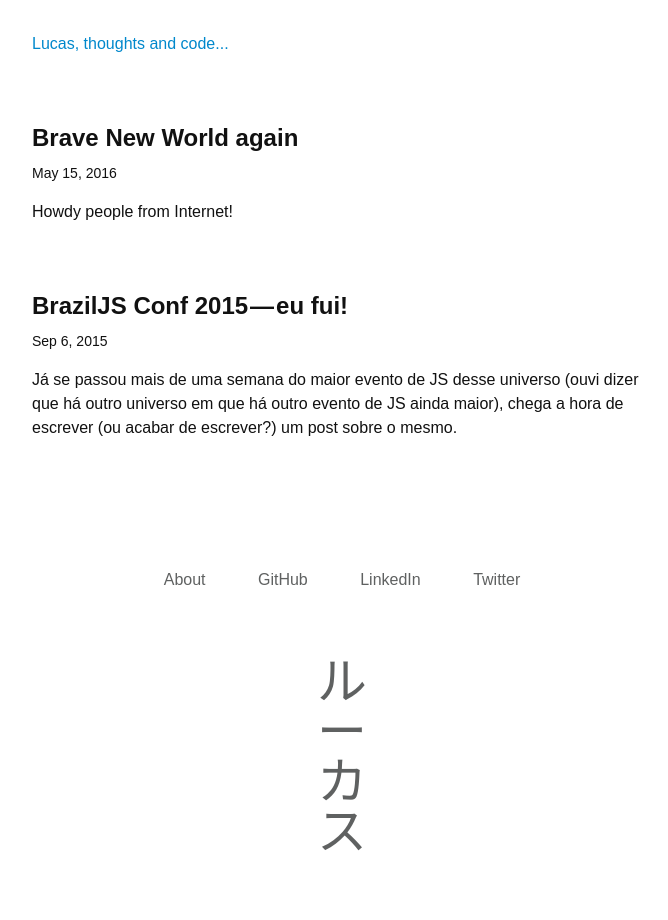
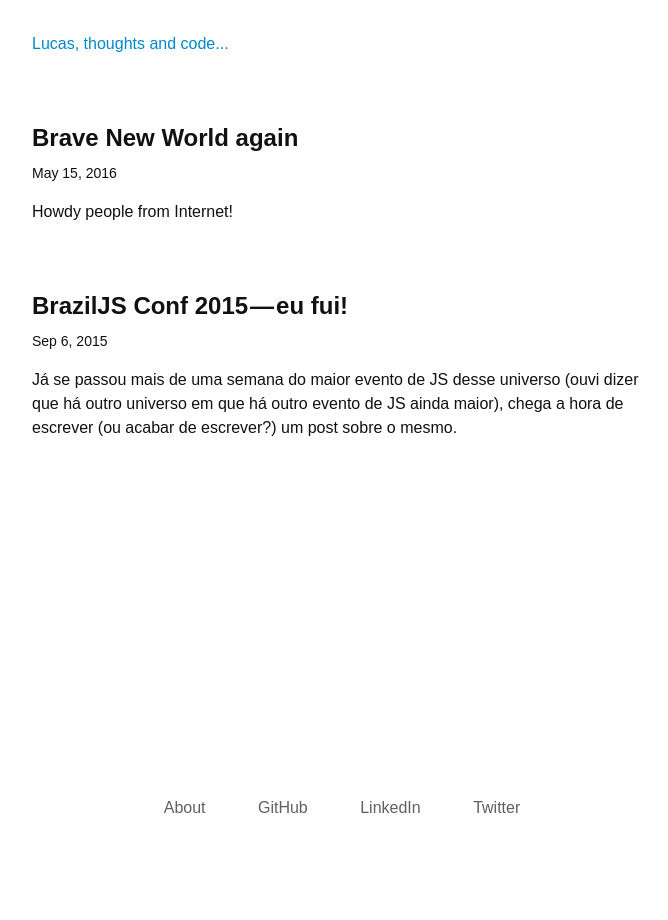
Before and after one commit to AgtLucas/_agtlucas.com, a Jekyll site: the page built from index.html, in a window 1280 px wide. Shown: the whole page, without its empty margins (298-966 px from the left). Built offline with Jekyll 4.4.1, drawn with Linux system fonts in a browser that asks for light colours; some web fonts are replaced.

Commit message:
Remove symbol from footer

```diff
--- a/_includes/footer.html
+++ b/_includes/footer.html
@@ -5,13 +5,4 @@
     <a href="https://linkedin.com/in/agtlucas" class="Nav-item">LinkedIn</a>
     <a href="https://twitter.com/_agtlucas" class="Nav-item">Twitter</a>
   </nav>
-
-  <svg class="jp-Name" width="180px" height="720px" viewBox="364 143 180 720" version="1.1" xmlns="http://www.w3.org/2000/svg" xmlns:xlink="http://www.w3.org/1999/xlink">
-      <text id="ル" stroke="none" fill="none" font-family="AiharaHudemojiKaisho" font-size="180" font-weight="normal">
-          <tspan x="364" y="298" fill="#5F6161">ル</tspan>
-          <tspan x="364" y="478" fill="#5F6161">ー</tspan>
-          <tspan x="364" y="658" fill="#5F6161">カ</tspan>
-          <tspan x="364" y="838" fill="#5F6161">ス</tspan>
-      </text>
-  </svg>
 </footer>
```
